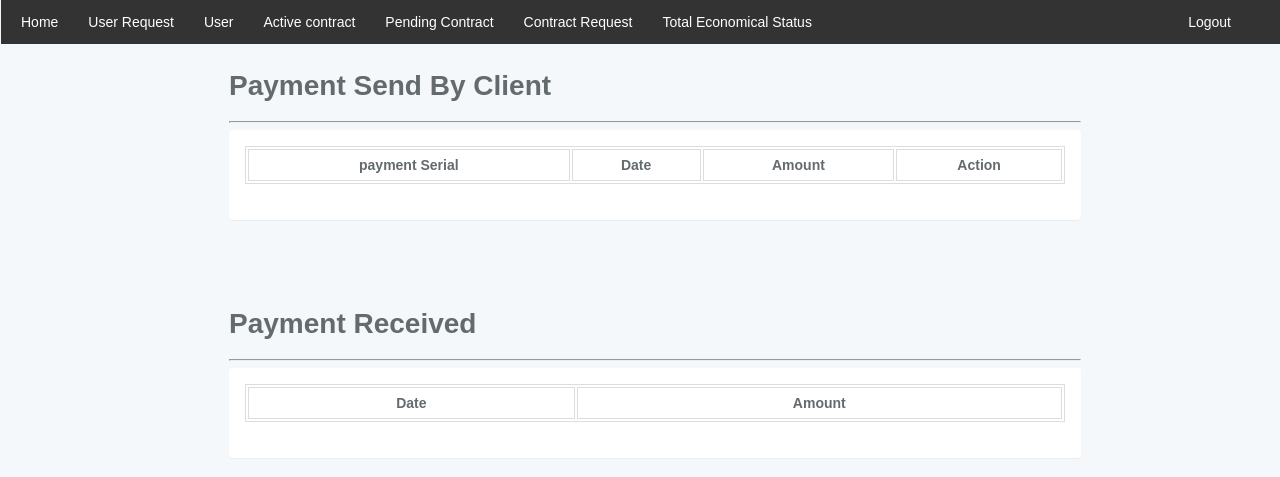
After one commit to ryhanahmedtamim/CSEKU_SDP_2017_Contractual_Company_Payment_System, a PHP site: the page made by app/views/admin/receive_payment.php in a window 1280 px wide. The commit adds this page. Shown: the top 477 px of the page. Run offline with PHP 8.4, Linux system fonts and the light colour scheme; the template is opened without the code that fills it, so the values that code supplies are empty.

Commit message:
payment received by admin is done

```diff
--- a/app/models/client_payments.php
+++ b/app/models/client_payments.php
@@ -27,5 +27,11 @@ class Client_payments extends Model
 		return $this->dataQuery($querString);
 	}
 
+	public function receivedPayment($id)
+	{
+		$querString = "UPDATE `client_payments` SET `approved_by_manager` = '1'  WHERE `client_payments`.`id` = '$id'";
+		return $this->booleanQuery($querString);
+	}
+
 }
 ?>
--- a/app/views/admin/active_contract.php
+++ b/app/views/admin/active_contract.php
@@ -68,12 +68,12 @@
                                  </td>
 
                                  <td>
-                                     <a class=" button-radious-8 button-send  button-hover-blue" href="">Send</a>
+                                     <a class=" button-radious-8 button-send  button-hover-blue" href="/ccps/public/admin/send_payment/<?php echo $contract['id']; ?>">Send</a>
 
                                      <?php if($contract['receive'] == 1)
                                      {
                                         ?>
-                                     <a class=" button-radious-8 button-send  button-hover-blue" href="">Receive</a>
+                                     <a class=" button-radious-8 button-send  button-hover-blue" href="/ccps/public/admin/receive_payment/<?php echo $contract['id']; ?>">Receive</a>
                                      <?php }
                                      else
                                         {
--- /dev/null
+++ b/app/views/admin/receive_payment.php
@@ -0,0 +1,128 @@
+<!DOCTYPE html>
+<html>
+<head>
+<link href="http://localhost/ccps/public/css/style.css" rel="stylesheet" type="text/css" >
+	<title>Nr Company</title>
+</head>
+<body class="body-home">
+	<?php
+		include ('layout/layout.php');
+	?>
+
+
+
+	<div class="container-fluid">
+    <div class="row">
+
+
+
+    <div class="col-md-8 col-md-offset-2" style="margin-top:50px;">
+            <h1>Payment Send By Client</h1><hr>
+            <div class="panel panel-default" >
+                <div class="panel-body">
+                    <table class="table table-bordered">
+                        <thead>
+                            <tr>
+                            	<th>payment Serial</th>
+                                <th>Date</th>
+                                <th>Amount</th>
+                                <th>Action</th>
+                            </tr>
+                        </thead>
+
+                        <tbody>
+                        <?php
+                        if($data != null){
+                        foreach ($data as $client_payment) {
+
+                           if($client_payment['approved_by_manager'] == 0)
+                           {
+
+                         ?>
+
+                            <tr>
+                                <td><?php echo $client_payment['payment_serial'] ; ?></td>
+                                <td><?php echo $client_payment['date'] ; ?></td>
+                                <td><?php echo $client_payment['amount_paid'] ; ?></td>
+
+
+                                 <td>
+
+
+                                     <a class=" button-radious-8 button-send  button-hover-blue" href="/ccps/public/admin/receive_payment_by_admin/<?php echo $client_payment['id']; ?>/<?php echo $client_payment['contract_id'];?>">Receive</a>
+
+                                 </td>
+
+                            </tr>
+
+                            <?php
+                                }
+                             }
+                         }
+                             ?>
+
+                            </tbody>
+
+                        </table>
+                    </div>
+                </div>
+            </div>
+
+
+
+        </div>
+    </div>
+
+
+    <div class="col-md-8 col-md-offset-2" style="margin-top:50px;">
+            <h1>Payment Received</h1><hr>
+            <div class="panel panel-default" >
+                <div class="panel-body">
+                    <table class="table table-bordered">
+                        <thead>
+                            <tr>
+
+                                <th>Date</th>
+                                <th>Amount</th>
+
+                            </tr>
+                        </thead>
+
+                        <tbody>
+                        <?php
+                        if($data != null){
+                        foreach ($data as $client_payment) {
+
+                           if($client_payment['approved_by_manager'] == 1)
+                           {
+
+                         ?>
+
+                            <tr>
+
+
+                                <td><?php echo $client_payment['amount_paid'] ; ?></td>
+                                <td><?php echo $client_payment['date'] ; ?></td>
+
+
+                            </tr>
+                            <?php
+                                }
+                             }
+                         }
+                             ?>
+
+                            </tbody>
+
+                        </table>
+                    </div>
+                </div>
+            </div>
+
+
+
+        </div>
+    </div>
+
+</body>
+</html>
--- a/app/views/admin/send_contract.php
+++ b/app/views/admin/send_contract.php
@@ -17,7 +17,7 @@
 
                 <div>Send Contract</div>
                 <br>
-                <form  action ="http://localhost/ccps/public/admin/send_contract_request_to_staff" method="POST">
+                <form  action ="/ccps/public/admin/send_contract_request_to_staff" method="POST">
                         <div>
 
 
--- a/app/views/login/login.php
+++ b/app/views/login/login.php
@@ -47,7 +47,8 @@
 
             <div class="div1">
 
-                <div style="margin-left: 30px;">Login</div>
+                <div style="margin-left: 30px;font-size: 20px;">Login</div>
+                <hr>
                 <br>
                 <form action ="login/login" method="POST">
 
--- a/app/views/register/register.php
+++ b/app/views/register/register.php
@@ -69,9 +69,9 @@
 
             <div class="div1">
 
-                <div>Register
+                <div style="margin-left: 30px; font-size: 20px;">Register
                 </div>
-
+                <hr>
                 <br>
 
                 <form  action ="register/register" method="POST">
@@ -121,7 +121,7 @@
 
 
 
-                         <button type="submit" class="button-submit button-radious-8 button-hover-blue" onclick = "validatePassword()" >
+                         <button type="submit" class="button-register button-radious-8 button-hover-blue" onclick = "validatePassword()" >
                                         Register
                                     </button>
 
--- a/public/css/style.css
+++ b/public/css/style.css
@@ -37,6 +37,22 @@
     font-size: 16px;
     margin-bottom: 10px;
     margin: 4px 190px;
+
+    cursor: pointer;
+}
+.button-register{
+
+      float: right;
+    background-color: #4CAF50; /* Green */
+    border: none;
+    color: white;
+    padding: 7px 20px;
+    text-align: center;
+    text-decoration: none;
+    display: inline-block;
+    font-size: 16px;
+    margin-bottom: 10px;
+    margin: 4px 173px;
 
     cursor: pointer;
 }
```
Also changed, not shown: app/controllers/admincontroller.php (+39 -0 lines).
